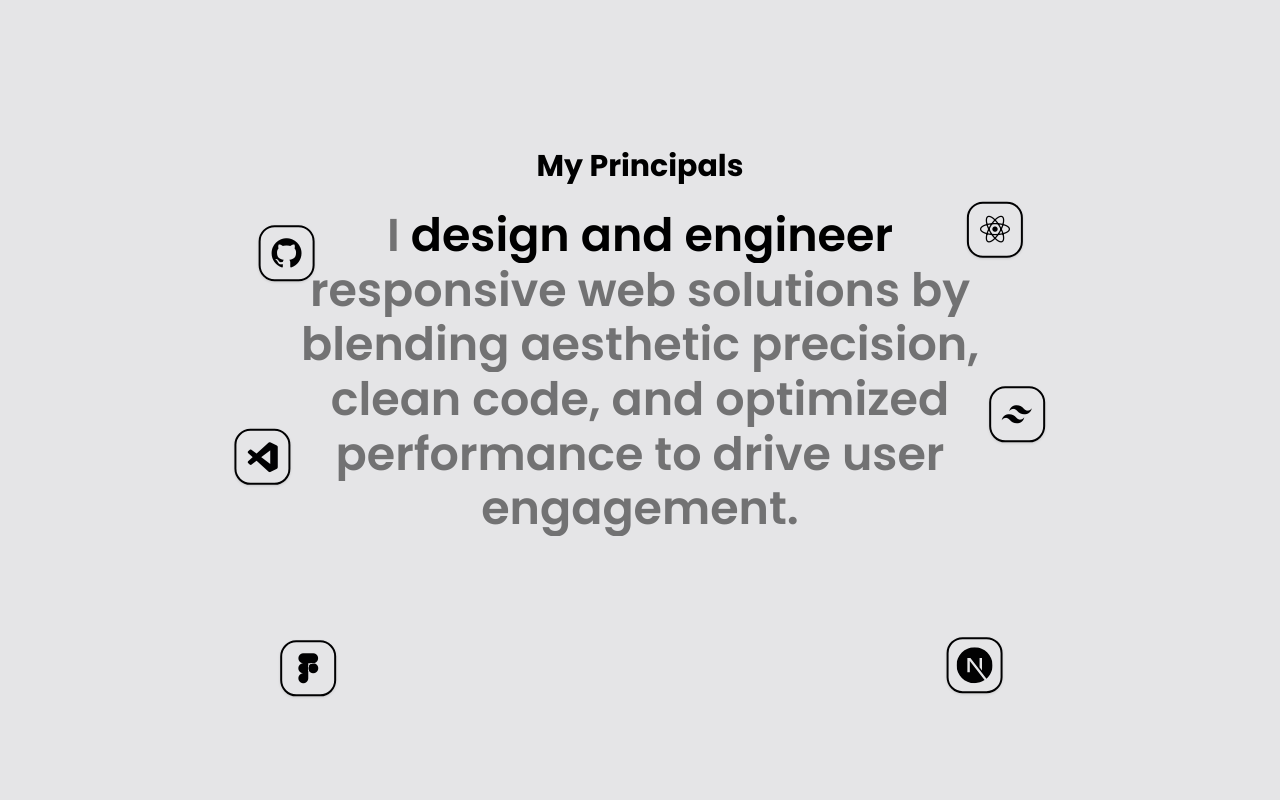
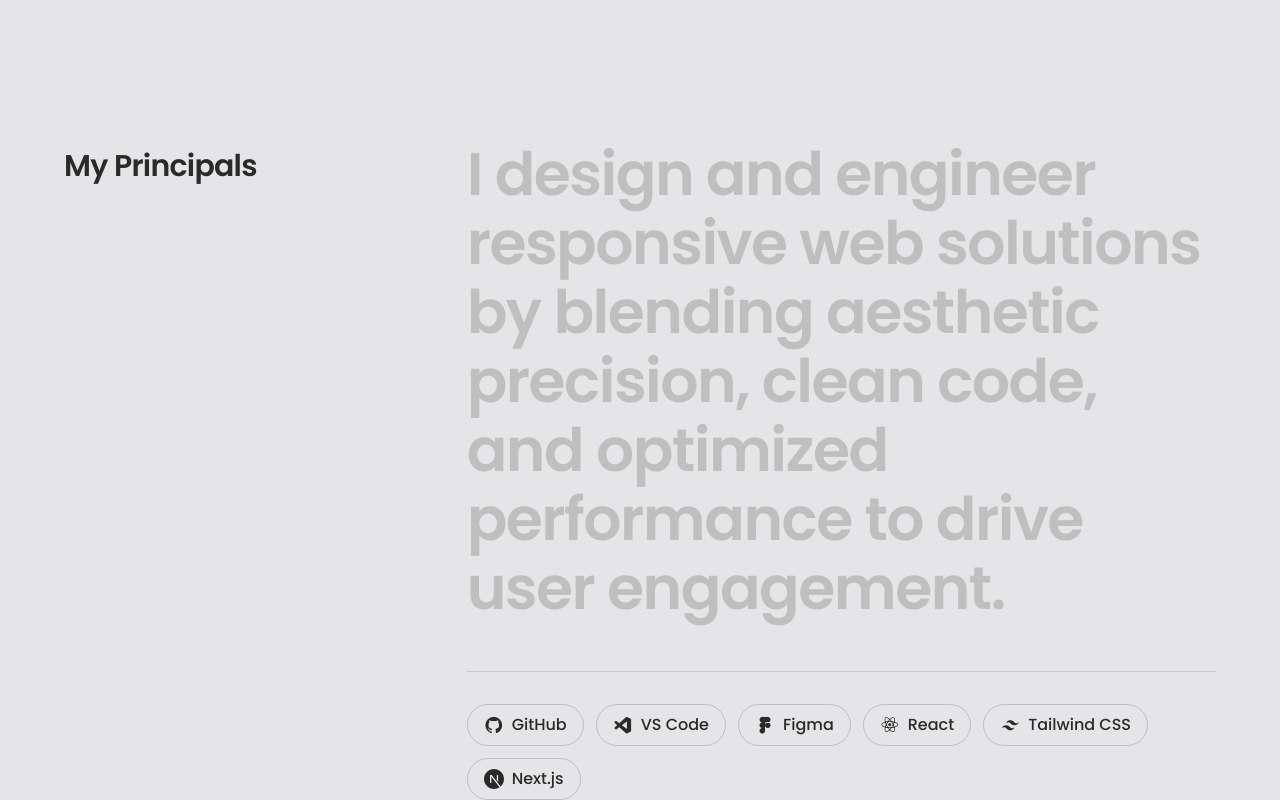
Before and after one commit to NarayanaMahendraAbimanyu/Narayana-Portfolio-Website, a Next.js app: page / in a window 1280 px wide. Shown: the part 740-1540 px from the top of the page. Built offline with nearby package versions, Linux system fonts and the light colour scheme.

Commit message:
Memperbarui tampilan pada bagian my princip

```diff
--- a/app/components/PrincipalsSection.tsx
+++ b/app/components/PrincipalsSection.tsx
@@ -1,196 +1,91 @@
 "use client";
 
-import React from "react";
-import { motion, Variants } from "framer-motion";
+import React, { useRef } from "react";
+import {
+  motion,
+  useScroll,
+  useTransform,
+  useReducedMotion,
+  MotionValue,
+} from "framer-motion";
 import { SiNextdotjs } from "react-icons/si";
 
+const STATEMENT =
+  "I design and engineer responsive web solutions by blending aesthetic precision, clean code, and optimized performance to drive user engagement.";
+
+const tools: { name: string; icon: React.ReactNode }[] = [
+  { name: "GitHub", icon: <i className="bx bxl-github" /> },
+  { name: "VS Code", icon: <i className="bx bxl-visual-studio" /> },
+  { name: "Figma", icon: <i className="bx bxl-figma" /> },
+  { name: "React", icon: <i className="bx bxl-react" /> },
+  { name: "Tailwind CSS", icon: <i className="bx bxl-tailwind-css" /> },
+  { name: "Next.js", icon: <SiNextdotjs /> },
+];
+
+function Word({
+  word,
+  progress,
+  range,
+  reduceMotion,
+}: {
+  word: string;
+  progress: MotionValue<number>;
+  range: [number, number];
+  reduceMotion: boolean;
+}) {
+  const opacity = useTransform(progress, range, [reduceMotion ? 1 : 0.2, 1]);
+  return <motion.span style={{ opacity }}>{word}</motion.span>;
+}
+
 export default function PrincipalsSection() {
-  const iconVariants: Variants = {
-    hidden: { scale: 0, opacity: 0 },
-    visible: (customDelay: number) => ({
-      scale: 1,
-      opacity: 1,
-      transition: {
-        duration: 1,
-        delay: customDelay,
-        ease: [0.16, 1, 0.3, 1],
-      },
-    }),
-  };
+  const textRef = useRef<HTMLParagraphElement>(null);
+  const reduceMotion = !!useReducedMotion();
 
-  const textVariants: Variants = {
-    hidden: { y: 60, opacity: 0 },
-    visible: (customDelay: number) => ({
-      y: 0,
-      opacity: 1,
-      transition: {
-        duration: 0.8,
-        delay: customDelay,
-        ease: [0.16, 1, 0.3, 1],
-      },
-    }),
-  };
+  const { scrollYProgress } = useScroll({
+    target: textRef,
+    offset: ["start 0.9", "end 0.5"],
+  });
+
+  const words = STATEMENT.split(" ");
+  const total = words.length + 2;
 
   return (
-    <section
-      className="relative w-full md:min-h-screen lg:min-h-screen bg-[#E5E5E7] flex flex-col items-center justify-center py-16 sm:py-20 pb-16 sm:pb-20 md:pb-40 lg:pb-80 px-4 overflow-hidden z-10"
-    >
-      <motion.div
-        custom={0.3}
-        variants={iconVariants}
-        initial="hidden"
-        whileInView="visible"
-        viewport={{ once: true, amount: 0.3 }}
-        className="absolute top-[6%] left-[6%] sm:top-[10%] sm:left-[10%] md:top-[20%] md:left-[25%] lg:left-[20%]"
-      >
-        <motion.div
-          animate={{ y: [-8, 8, -8], x: [-4, 4, -4] }}
-          transition={{ duration: 4, repeat: Infinity, ease: "easeInOut" }}
-          className="group cursor-pointer w-9 h-9 sm:w-12 sm:h-12 md:w-14 md:h-14 bg-transparent border-2 border-[#010102] hover:bg-[#010102] rounded-2xl flex items-center justify-center shadow-sm transition-colors duration-200"
-        >
-          <i className="bx bxl-github text-xl sm:text-2xl md:text-4xl text-[#010102] group-hover:text-[#E7E7E7] transition-colors duration-200"></i>
-        </motion.div>
-      </motion.div>
+    <section className="relative z-10 flex w-full flex-col items-center justify-center overflow-hidden bg-[#E5E5E7] px-5 py-16 pb-16 sm:px-10 sm:py-20 sm:pb-20 md:min-h-screen md:pb-40 lg:min-h-screen lg:px-16 lg:pb-80">
+      <div className="mx-auto grid w-full max-w-6xl grid-cols-1 gap-8 lg:grid-cols-12 lg:gap-14">
+        <h2 className="text-2xl font-semibold tracking-tight text-[#2A2A2A] sm:text-3xl lg:col-span-4 lg:pt-2">
+          My Principals
+        </h2>
 
-      <motion.div
-        custom={0.4}
-        variants={iconVariants}
-        initial="hidden"
-        whileInView="visible"
-        viewport={{ once: true, amount: 0.3 }}
-        className="absolute top-[32%] left-[4%] sm:top-[38%] sm:left-[8%] md:top-[45%] md:left-[15%] lg:left-[18%]"
-      >
-        <motion.div
-          animate={{ y: [10, -10, 10], x: [5, -5, 5] }}
-          transition={{ duration: 5, repeat: Infinity, ease: "easeInOut", delay: 1 }}
-          className="group cursor-pointer w-9 h-9 sm:w-12 sm:h-12 md:w-14 md:h-14 bg-transparent border-2 border-[#010102] hover:bg-[#010102] rounded-2xl flex items-center justify-center shadow-sm transition-colors duration-200"
-        >
-          <i className="bx bxl-visual-studio text-xl sm:text-2xl md:text-4xl text-[#010102] group-hover:text-[#E7E7E7] transition-colors duration-200"></i>
-        </motion.div>
-      </motion.div>
+        <div className="lg:col-span-8">
+          <p
+            ref={textRef}
+            className="text-3xl font-semibold leading-[1.15] tracking-tight text-[#2A2A2A] sm:text-4xl md:text-5xl xl:text-6xl"
+          >
+            {words.map((word, index) => (
+              <React.Fragment key={`${word}-${index}`}>
+                <Word
+                  word={word}
+                  progress={scrollYProgress}
+                  range={[index / total, (index + 3) / total]}
+                  reduceMotion={reduceMotion}
+                />{" "}
+              </React.Fragment>
+            ))}
+          </p>
 
-      <motion.div
-        custom={0.5}
-        variants={iconVariants}
-        initial="hidden"
-        whileInView="visible"
-        viewport={{ once: true, amount: 0.3 }}
-        className="absolute bottom-[10%] left-[7%] sm:bottom-[14%] sm:left-[11%] md:bottom-[20%] md:left-[28%] lg:left-[22%]"
-      >
-        <motion.div
-          animate={{ y: [-12, 12, -12], x: [-6, 6, -6] }}
-          transition={{ duration: 4.5, repeat: Infinity, ease: "easeInOut", delay: 0.5 }}
-          className="group cursor-pointer w-9 h-9 sm:w-12 sm:h-12 md:w-14 md:h-14 bg-transparent border-2 border-[#010102] hover:bg-[#010102] rounded-2xl flex items-center justify-center shadow-sm transition-colors duration-200"
-        >
-          <i className="bx bxl-figma text-xl sm:text-2xl md:text-4xl text-[#010102] group-hover:text-[#E7E7E7] transition-colors duration-200"></i>
-        </motion.div>
-      </motion.div>
-
-      <motion.div
-        custom={0.3}
-        variants={iconVariants}
-        initial="hidden"
-        whileInView="visible"
-        viewport={{ once: true, amount: 0.3 }}
-        className="absolute top-[6%] right-[6%] sm:top-[10%] sm:right-[10%] md:top-[18%] md:right-[25%] lg:right-[20%]"
-      >
-        <motion.div
-          animate={{ y: [8, -8, 8], x: [4, -4, 4] }}
-          transition={{ duration: 4.2, repeat: Infinity, ease: "easeInOut", delay: 0.2 }}
-          className="group cursor-pointer w-9 h-9 sm:w-12 sm:h-12 md:w-14 md:h-14 bg-transparent border-2 border-[#010102] hover:bg-[#010102] rounded-2xl flex items-center justify-center shadow-sm transition-colors duration-200"
-        >
-          <i className="bx bxl-react text-xl sm:text-2xl md:text-4xl text-[#010102] group-hover:text-[#E7E7E7] transition-colors duration-200"></i>
-        </motion.div>
-      </motion.div>
-
-      <motion.div
-        custom={0.4}
-        variants={iconVariants}
-        initial="hidden"
-        whileInView="visible"
-        viewport={{ once: true, amount: 0.3 }}
-        className="absolute top-[32%] right-[4%] sm:top-[38%] sm:right-[8%] md:top-[42%] md:right-[15%] lg:right-[18%]"
-      >
-        <motion.div
-          animate={{ y: [-10, 10, -10], x: [-5, 5, -5] }}
-          transition={{ duration: 4.8, repeat: Infinity, ease: "easeInOut", delay: 1.2 }}
-          className="group cursor-pointer w-9 h-9 sm:w-12 sm:h-12 md:w-14 md:h-14 bg-transparent border-2 border-[#010102] hover:bg-[#010102] rounded-2xl flex items-center justify-center shadow-sm transition-colors duration-200"
-        >
-          <i className="bx bxl-tailwind-css text-xl sm:text-2xl md:text-4xl text-[#010102] group-hover:text-[#E7E7E7] transition-colors duration-200"></i>
-        </motion.div>
-      </motion.div>
-
-      <motion.div
-        custom={0.5}
-        variants={iconVariants}
-        initial="hidden"
-        whileInView="visible"
-        viewport={{ once: true, amount: 0.3 }}
-        className="absolute bottom-[10%] right-[7%] sm:bottom-[14%] sm:right-[11%] md:bottom-[22%] md:right-[28%] lg:right-[22%]"
-      >
-        <motion.div
-          animate={{ y: [12, -12, 12], x: [6, -6, 6] }}
-          transition={{ duration: 5.2, repeat: Infinity, ease: "easeInOut", delay: 0.8 }}
-          className="group cursor-pointer w-9 h-9 sm:w-12 sm:h-12 md:w-14 md:h-14 bg-transparent border-2 border-[#010102] hover:bg-[#010102] rounded-2xl flex items-center justify-center shadow-sm transition-colors duration-200"
-        >
-          <SiNextdotjs className="text-xl sm:text-2xl md:text-4xl text-[#010102] group-hover:text-[#E7E7E7] transition-colors duration-200" />
-        </motion.div>
-      </motion.div>
-
-      <motion.div
-        initial="hidden"
-        whileInView="visible"
-        viewport={{ once: true, amount: 0.3 }}
-        className="relative z-10 max-w-3xl w-full flex flex-col items-center text-center space-y-2 sm:space-y-3 px-14 sm:px-10 md:px-0"
-      >
-        <div className="overflow-hidden py-1">
-          <motion.h2
-            custom={0}
-            variants={textVariants}
-            className="text-xl sm:text-3xl font-bold font-['Poppins'] text-black mb-2"
-          >
-            My Principals
-          </motion.h2>
+          <ul className="mt-10 flex flex-wrap gap-2 border-t border-[#2A2A2A]/15 pt-8 sm:mt-12 sm:gap-3">
+            {tools.map((tool) => (
+              <li
+                key={tool.name}
+                className="flex items-center gap-2 rounded-full border border-[#2A2A2A]/20 px-4 py-2 text-sm font-medium text-[#2A2A2A] transition-colors duration-200 hover:border-[#2A2A2A] hover:bg-[#2A2A2A] hover:text-[#E5E5E7] sm:text-base [&_i]:text-xl [&_svg]:text-xl"
+              >
+                {tool.icon}
+                {tool.name}
+              </li>
+            ))}
+          </ul>
         </div>
-
-        <div className="flex flex-col items-center justify-center text-[18px] sm:text-[28px] md:text-[46px] leading-[1.3] sm:leading-[1.2] md:leading-[1.1] font-semibold text-black/50 space-y-0">
-          <div className="overflow-hidden py-0.5">
-            <motion.div custom={0.1} variants={textVariants}>
-              I <span className="text-black">design and engineer</span>
-            </motion.div>
-          </div>
-
-          <div className="overflow-hidden py-0.5">
-            <motion.div custom={0.2} variants={textVariants}>
-              responsive web solutions by
-            </motion.div>
-          </div>
-
-          <div className="overflow-hidden py-0.5">
-            <motion.div custom={0.3} variants={textVariants}>
-              blending aesthetic precision,
-            </motion.div>
-          </div>
-
-          <div className="overflow-hidden py-0.5">
-            <motion.div custom={0.4} variants={textVariants}>
-              clean code, and optimized
-            </motion.div>
-          </div>
-
-          <div className="overflow-hidden py-0.5">
-            <motion.div custom={0.5} variants={textVariants}>
-              performance to drive user
-            </motion.div>
-          </div>
-
-          <div className="overflow-hidden py-0.5">
-            <motion.div custom={0.6} variants={textVariants}>
-              engagement.
-            </motion.div>
-          </div>
-        </div>
-      </motion.div>
+      </div>
     </section>
   );
 }
```
